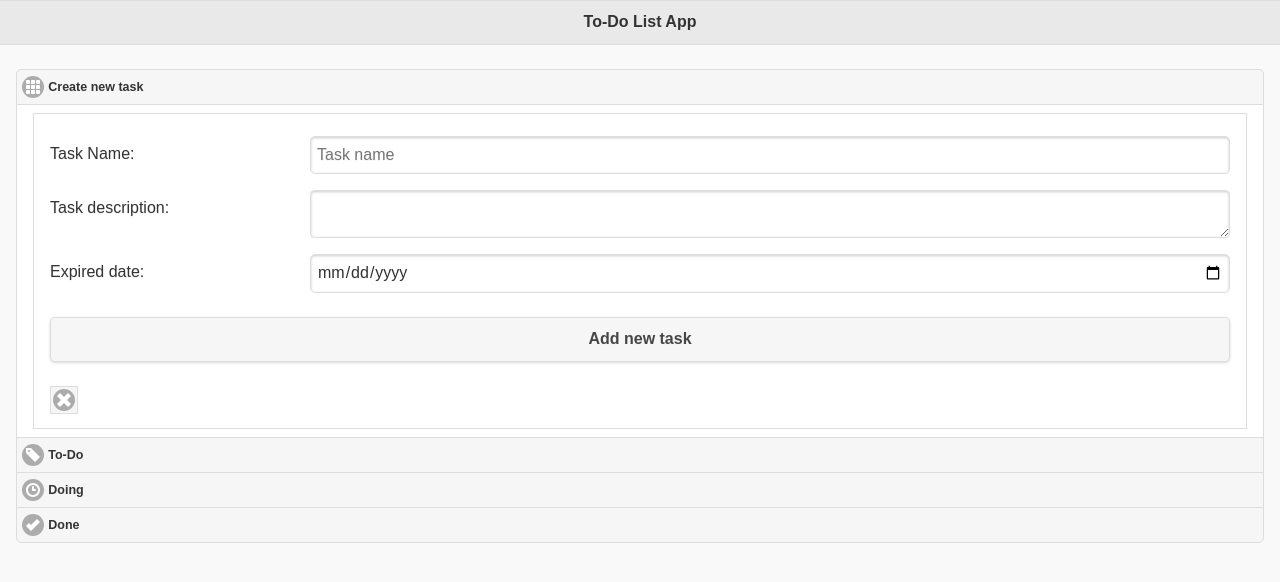
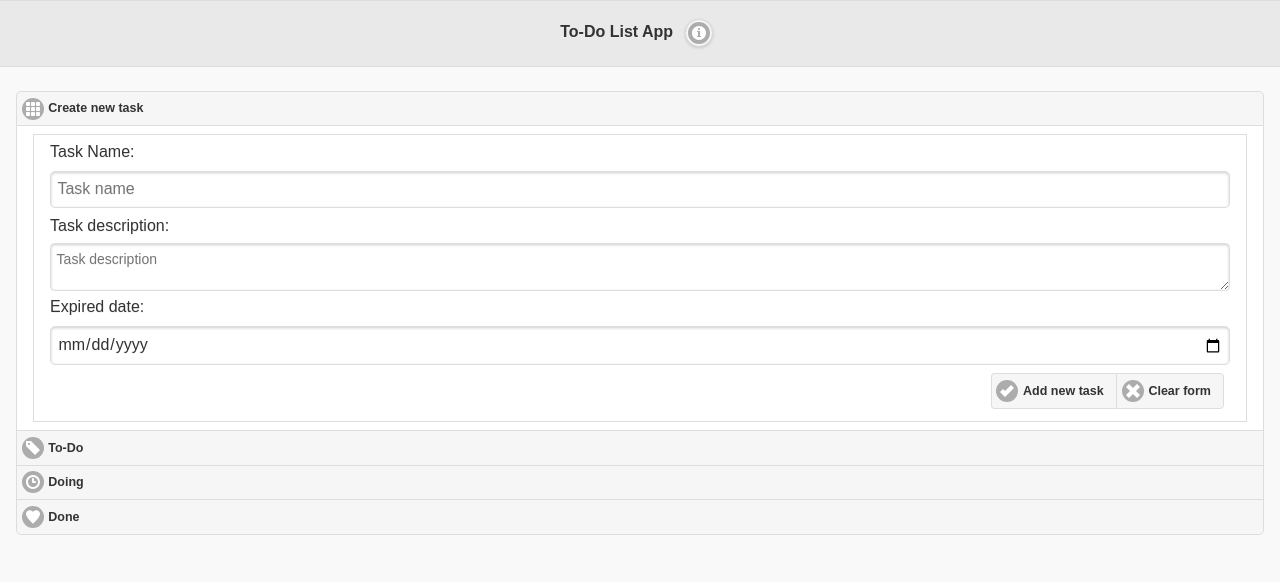
Before and after one commit to jaksonmoreno/apache-cordova-to-do, a plain HTML site: page src/index.htm in a window 1280 px wide. Drawn offline with Linux system fonts and the light colour scheme.

Commit message:
Adjust layout

```diff
--- a/src/css/styles.css
+++ b/src/css/styles.css
@@ -1,7 +1,7 @@
 html,
 body,
 #todo-list-page {
-    height: 90%;
+    height: 95%;
     margin: 0;
     padding: 0;
 }
@@ -26,6 +26,9 @@ ul.task-container li {
     padding-top: 5px;
 }
 
+div.form-buttons{
+    text-align: right;
+}
 
 /* Test */
 
--- a/src/index.htm
+++ b/src/index.htm
@@ -7,11 +7,11 @@
     <title>To-Do List APP </title>
     <!--Favicon-->
     <link rel="icon" type="image/png" sizes="16x16" href="favicon-16x16.png">
-    <link rel="shortcut icon" href="favicon.ico" />
+    <link rel="shortcut icon" href="favicon.ico"/>
     <!--JQuery Mobile styles-->
-    <link rel="stylesheet" type="text/css" href="libs/jquery.mobile-1.4.5/jquery.mobile-1.4.5.min.css" />
-    <link rel="stylesheet" type="text/css" href="libs/jquery.mobile-1.4.5/jquery.mobile-1.4.5.min.css" />
-    <link rel="stylesheet" type="text/css" href="css/styles.css" />
+    <link rel="stylesheet" type="text/css" href="libs/jquery.mobile-1.4.5/jquery.mobile-1.4.5.min.css"/>
+    <link rel="stylesheet" type="text/css" href="libs/jquery.mobile-1.4.5/jquery.mobile-1.4.5.min.css"/>
+    <link rel="stylesheet" type="text/css" href="css/styles.css"/>
 
 </head>
 
@@ -19,42 +19,61 @@
 
 <div data-role="page" id="todo-list-page" class="ui-content">
 
+    <div data-role="panel" id="infoPanel">
+        <p>
+            Lorem ipsum dolor sit amet, consectetur adipiscing elit. Ut at turpis ac ipsum aliquet vulputate ac quis
+            leo. Cras nec elit porttitor orci mollis laoreet ac in justo. Duis cursus porta erat, eu efficitur risus.
+            Integer tincidunt neque a nisl aliquam scelerisque. Sed tempor gravida felis, sit amet vehicula quam
+            sollicitudin vitae. Fusce auctor mauris dolor, vel gravida est sollicitudin a. Etiam molestie massa purus,
+            eu semper mi ullamcorper ac. Vestibulum elementum, diam vel elementum laoreet, magna mi interdum lorem, non
+            aliquam ante magna eu nibh. Nunc libero lorem, sollicitudin sit amet erat eget, iaculis placerat nulla.
+            Praesent facilisis congue auctor.
+        </p>
+        <a href="#demo-links" data-rel="close" class="ui-btn ui-shadow ui-corner-all ui-mini ui-btn-a ui-icon-delete ui-btn-icon-left ui-btn-inline">Close panel</a>
+    </div><!-- /panel -->
+
     <div data-role="header">
-            <h1>To-Do List App</h1>
+        <h1>To-Do List App <a href="#infoPanel" class="ui-shadow ui-mini ui-btn ui-corner-all ui-icon-info ui-btn-icon-right ui-btn-icon-notext">&nbsp;</a>
+        </h1>
     </div>
     <!-- /header -->
 
     <div data-role="content">
 
         <div data-role="collapsibleset" data-theme="a" data-content-theme="a" data-mini="true">
-                <div data-role="collapsible" data-collapsed="false" data-expanded-icon="grid" data-collapsed-icon="grid">
+            <!-- Create new Task Card-->
+            <div data-role="collapsible" data-mini="true" data-collapsed="false" data-expanded-icon="grid"
+                 data-collapsed-icon="grid">
                 <h3>Create new task</h3>
                 <!-- Create new Task Form-->
                 <div class="ui-body ui-body-a">
 
-                        <div data-role="fieldcontain">
-                            <label for="task-name">Task Name:</label>
-                            <input type="text" name="task-name" id="txt-task-name" value="" placeholder="Task name" />
+                    <div data-role="ui-field-contain">
+                        <label for="txtTaskName">Task Name:</label>
+                        <input type="text" name="txtTaskName" id="txtTaskName" value="" placeholder="Task name"/>
                     </div>
 
-                        <div data-role="fieldcontain">
-                            <label for="task-description">Task description:</label>
-                            <textarea cols="40" rows="8" name="txt-task-description" id="text-description" data-mini="true"></textarea>
+                    <div data-role="ui-field-contain">
+                        <label for="txtTaskDescription">Task description:</label>
+                        <textarea cols="40" rows="8" name="txtTaskDescription" id="txtTaskDescription"
+                                  data-mini="true" placeholder="Task description"></textarea>
                     </div>
 
-                        <div data-role="fieldcontain">
-                            <label for="expired-date">Expired date:</label>
-                            <input type="date" name="expired-date" id="txt-expired-date" value="">
+                    <div data-role="ui-field-contain">
+                        <label for="txtExpiredDate">Expired date:</label>
+                        <input type="date" name="txtExpiredDate" id="txtExpiredDate" value="">
                     </div>
-
-                        <div data-role="fieldcontain">
-                            <input type="button" class="ui-shadow ui-btn ui-corner-all" value="Add new task">
+                    <div data-role="ui-field-contain" class="form-buttons">
+                        <div data-role="controlgroup" data-type="horizontal" data-mini="true">
+                            <input type="button" data-icon="check" value="Add new task">
+                            <input type="button" data-icon="delete" value="Clear form">
                         </div>
-                        <a href="#" class="ui-btn-icon-notext ui-input-btn ui-btn ui-icon-delete" data-enhanced="true" data-iconpos="right" data-mini="true">Clear</a>
                     </div>
-                    <!-- /Form -->
                 </div>
-                <div data-role="collapsible" data-expanded-icon="tag" data-collapsed-icon="tag">
+                <!-- /Create new Task Form-->
+            </div><!-- /Create new Task Card-->
+            <!-- To-Do Cards -->
+            <div data-role="collapsible" data-mini="true" data-expanded-icon="tag" data-collapsed-icon="tag">
                 <h3>To-Do</h3>
 
 
@@ -63,15 +82,17 @@
                 <div class="dop-zone">
 
                 </div>
-                </div>
-                <div data-role="collapsible" data-expanded-icon="clock" data-collapsed-icon="clock">
+            </div><!-- /To-Do Cards -->
+            <!-- Doing Cards -->
+            <div data-role="collapsible" data-mini="true" data-expanded-icon="clock" data-collapsed-icon="clock">
                 <h3>Doing</h3>
                 <p>Doing list.</p>
                 <div class="dop-zone">
 
                 </div>
-                </div>
-                <div data-role="collapsible" data-expanded-icon="check" data-collapsed-icon="check">
+            </div><!-- /Doing Cards -->
+            <!-- Done Cards -->
+            <div data-role="collapsible" data-mini="true" data-expanded-icon="heart" data-collapsed-icon="heart">
                 <h3>Done</h3>
                 <ul class="task-container">
                     <li>
@@ -95,20 +116,13 @@
                         </div>
                     </li>
                 </ul>
-                </div>
+            </div><!-- /Done Cards -->
         </div>
 
 
     </div>
     <!-- /content -->
 
-        <!--<div data-role="footer">
-            <h4>Credits</h4>
-            <span>
-                GNU General Public License
-            </span>
-        </div>-->
-        <!-- /footer -->
 
 </div>
 <!-- /page -->
@@ -118,23 +132,24 @@
 <script src="libs/jquery-ui-1.12.1.custom/jquery-ui.min.js"></script>
 <script src="libs/jquery.mobile-1.4.5/jquery.mobile-1.4.5.min.js"></script>
 <script>
-        $(function() {
+    $(function () {
 
         $('.task-item').draggable();
         $(".dop-zone").droppable({
-                drop: function(event, ui) {
+            drop: function (event, ui) {
                 $(this).css('background', 'rgb(0,200,0)');
                 console.log('Drop...');
             },
-                over: function(event, ui) {
+            over: function (event, ui) {
                 $(this).css('background', 'orange');
             },
-                out: function(event, ui) {
+            out: function (event, ui) {
                 $(this).css('background', 'cyan');
             }
         });
     });
 </script>
 </body>
+|
 
 </html>
```
Lines whose indentation alone changed are shown as unchanged.
